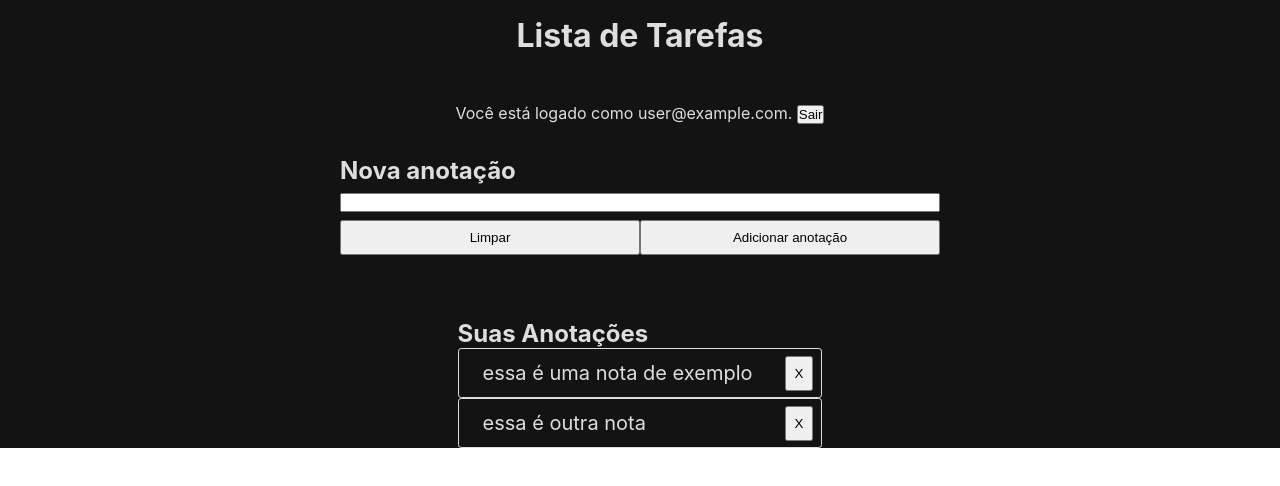
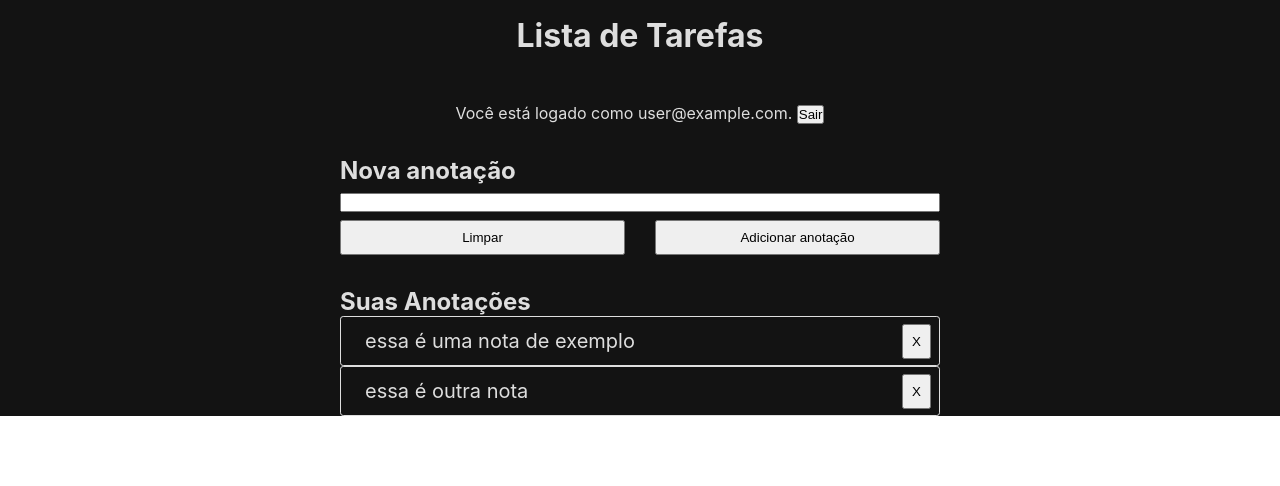
Before and after one commit to menestrel-mkmb/udemy_mat-fraga_notes-fb, a React (Create React App) app in the folder notes-app/: page /notes in a window 1280 px wide. Shown: the top 486 px of the page. Built offline with nearby package versions, Linux system fonts and the light colour scheme; no server answers; sample sign-in values are in the browser's storage.

Commit message:
style newNote section;

```diff
--- a/notes-app/src/pages/Notes/index.module.css
+++ b/notes-app/src/pages/Notes/index.module.css
@@ -10,12 +10,34 @@ html {
     height: -webkit-fill-available;
 }
 
+.head__sect {
+    text-align: center;
+}
+
+.logged__txt {
+    font-size: .7rem;
+}
+
+.logout__btn {
+    background-color: #131313;
+    border: none;
+    color: #dedede;
+    font-size: .8rem;
+
+    padding: 0 .5rem;
+}
+
+.logout__btn:hover {
+    cursor: pointer;
+    text-decoration: underline;
+}
+
 .main__title {
     padding: 1rem;
 }
 
 .main,
-.notes {
+.allNotes {
     display: flex;
     flex-direction: column;
     justify-content: top;
@@ -23,7 +45,7 @@ html {
     gap: 2rem;
 }
 
-.notes {
+.allNotes {
     width: 80%;
 
     margin: 0 auto;
@@ -42,17 +64,26 @@ html {
 
 .newNote__inp {
     width: 100%;
+
+    padding: .5rem 4rem;
 }
 
 .btns__sect {
     display: flex;
     flex-direction: row;
+    justify-content: space-around;
+    gap: 5%;
 }
 
 .newNote__btn {
     padding: .5rem 1rem;
 
     width: 50%;
+}
+
+.notes {
+    width: 100%;
+    max-width: 600px;
 }
 
 .note {
@@ -66,9 +97,6 @@ html {
     align-items: center;
     gap: 1rem;
 
-    min-width: max-content;
-    max-width: 600px;
-
     padding: .25rem .5rem;
 }
 
```
